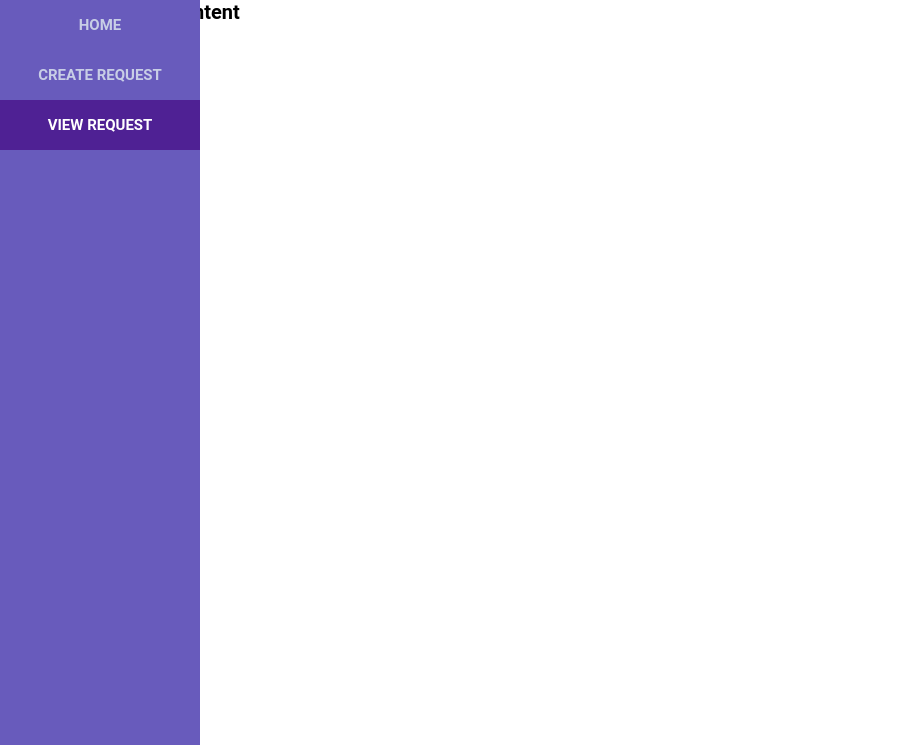
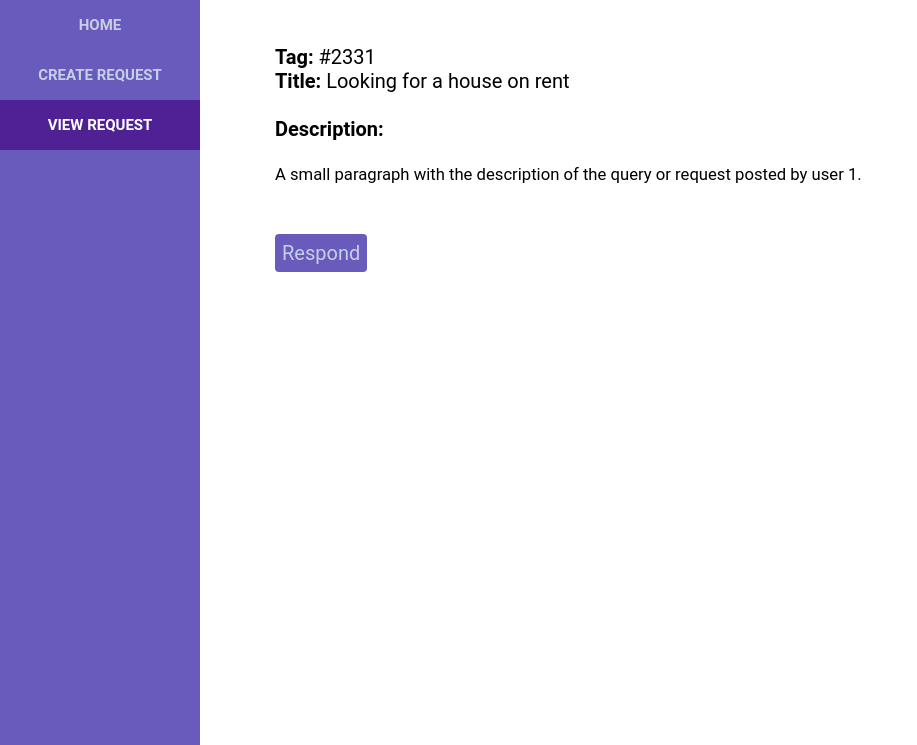
Before and after one commit to flappyfishhh/CITS5505-Web-Dev, a Flask app: page /view-request in a window 1280 px wide. Shown: the part 55-800 px from the top of the page, without its empty margins (0-917 px from the left). Run offline with Flask 3, Linux system fonts and the light colour scheme.

Commit message:
The front end part for view request page and respond to request section

```diff
--- /dev/null
+++ b/app/static/styling-css/view-request.css
@@ -0,0 +1,62 @@
+/* CSS for the view request page */
+.view-request-content{
+    margin-left:250px;
+    margin-top:20px;
+    justify-content: center;
+    padding:25px;
+}
+
+.response-content{
+    display: none;
+}
+
+/* The text field to enter the response */
+.response-content textarea{
+    white-space: pre-wrap;
+    margin-top: 50px;
+    width:800px;
+    height: 200px;
+    width: 100%;
+    padding: 12px 20px;
+    box-sizing: border-box;
+    border: 2px solid #ccc;
+    border-radius: 4px;
+    background-color: #f8f8f8;
+    font-size: 16px;
+}
+
+/* Styling for all the buttons on view request and respond request pages */
+.respond-button,
+.submit-button,
+.back-button{
+    padding:7px;
+    background-color: var(--base);
+    color: var(--main-color);
+    margin-top: 50px;
+    border-radius: 4px;
+    cursor: pointer;
+    border: none;
+    text-align: center;
+}
+
+.submit-button{
+    margin-left:780px;
+    margin-right:50px;
+}
+
+.response-buttons{
+    display:inline-block;
+}
+
+/* Styling for all the buttons on view request and respond request pages on hover*/
+.respond-button:hover,
+.submit-button:hover,
+.back-button:hover{
+    background-color: #4436a0;
+    color:white;
+}
+
+/* Styling for the description of the request displayed on view request page */
+.description-content{
+    font-size: smaller;
+}
--- a/app/static/view-request.js
+++ b/app/static/view-request.js
@@ -0,0 +1,21 @@
+$(document).ready(function() {
+    // On clicking respond button, the response content section will be displayed
+    $('.respond-button').click(function() {
+        $('.respond-button').css('display', 'none');
+        $('.response-content').css('display', 'block');
+        $('.response-content .back-button').css('display', 'inline-block');
+    });
+
+    // On clicking back button, user can go back to view request page and response content section will be hidden
+    $('.back-button').click(function() {
+        $('.respond-button').css('display', 'block');
+        $('.response-content').css('display', 'none');
+    });
+
+    // On clicking submit button, the response content section is hidden and back to view request page
+    $('.submit-button').click(function() {
+        $('.respond-button').css('display', 'block');
+        $('.response-content').css('display', 'none');
+    });
+
+});
--- a/app/templates/view-request.html
+++ b/app/templates/view-request.html
@@ -1,6 +1,29 @@
 {% extends "base.html" %}
 {% block content %}
-    <h1>View request page content</h1>
+    <!-- Linked the styling sheets -->
+    <link rel="stylesheet" href="{{ url_for('static', filename='styling-css/common-elements-style.css') }}">
+    <link rel="stylesheet" href="{{ url_for('static', filename='styling-css/view-request.css') }}">
+    <!-- Linked the javascript code file -->
     <script src="{{ url_for('static', filename='view-request.js')
     }}"></script>
+    <!-- The view request page displaying the request details and an option to respond to request -->
+    <div class="view-request-content">
+        <div><p><strong>Tag: </strong>#2331</p></div>
+        <div><p><strong>Title: </strong>Looking for a house on rent</p><br>
+            <p class="query-description"><Strong>Description:</Strong></p><br>
+            <p class="description-content">A small paragraph with the description of the query or request posted by user 1.</p>
+        </div>
+        <button class="respond-button" type="button">Respond</button>
+        <!-- The respond to request section displayed on clicking respond button -->
+        <div class="response-content">
+            <!-- The respond to request section has a field to enter response and submit and back buttons -->
+            <textarea id="response" name="response-field"></textarea>
+            <div class="response-buttons">
+                <button class="submit-button" type="button">Submit</button>
+                <button class="back-button" type="button">Back</button>
+            </div>
+        </div>
+    </div>
+
+
 {% endblock %}
```
